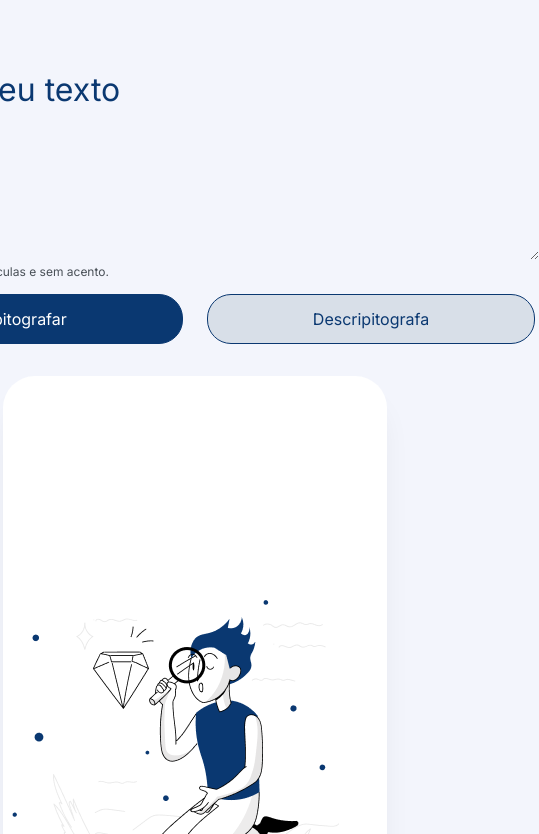
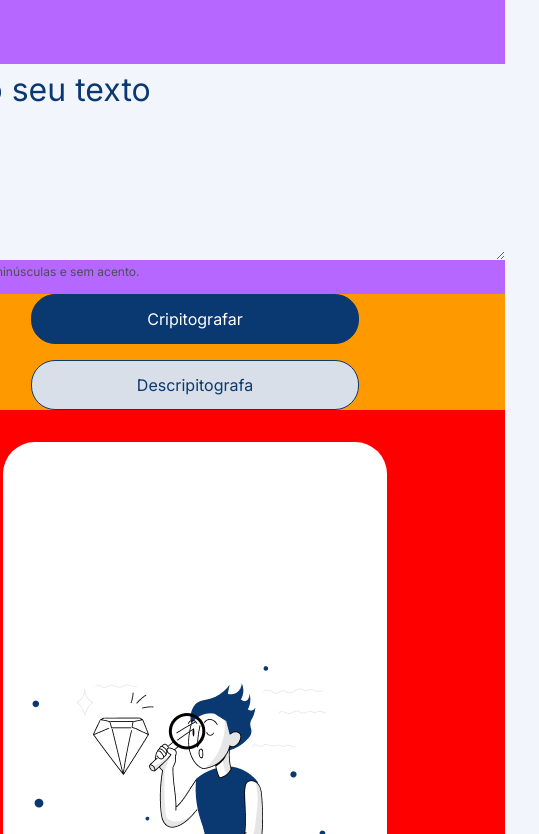
Before and after one commit to Felipewiiu/DesafioOnoe_criptografia, a plain HTML site: page index.html in a window 390 px wide. Shown: the part 96-930 px from the top of the page, 539 px wide, since content can reach past the window. Drawn offline with Linux system fonts and the light colour scheme.

Commit message:
styles: modifica a estrutura para mobile

```diff
--- a/styles/style.css
+++ b/styles/style.css
@@ -95,7 +95,7 @@ body {
 .container__section--btns {
     display: flex;
     justify-content: space-between;
-    width: 100%;
+    /* width: 100%; */
 }
 
 #encryptBtn {
@@ -271,7 +271,7 @@ body {
     padding: 0px;
 }
 
-.container__footer{
+.container__footer {
     display: flex;
     align-items: center;
     justify-content: center;
@@ -282,7 +282,7 @@ body {
     margin-top: 64px;
 }
 
-.container__footer h2{
+.container__footer h2 {
     padding-block: 2rem;
     color: var(--White);
     text-align: center;
@@ -294,17 +294,47 @@ body {
 
 }
 
-.container__footer--img{
+.container__footer--img {
     display: flex;
     justify-content: space-evenly;
     width: 10rem;
 
 }
 
-@media screen and (max-width: 767px){
-    .container{
-        /* background-color: red; */
+@media screen and (max-width: 767px) {
+    .container {
+        background-color: red;
         flex-direction: column;
+        align-items: center;
+    }
+
+    .container__section {
+
+        width: auto;
+        background-color: rgb(182, 103, 255);
+    }
+
+    .container__section--input {
+        width: auto;
+    }
+
+    .img {
+        position: static;
+    }
+
+    .container__section {
+        width: auto;
+    }
+
+    .text__tip {
+        width: auto;
+    }
+
+    .container__section--btns {
+        gap: 16px;
+        flex-direction: column;
+        background-color: rgb(255, 153, 0);
+        align-items: center;
     }
 
 }
```
